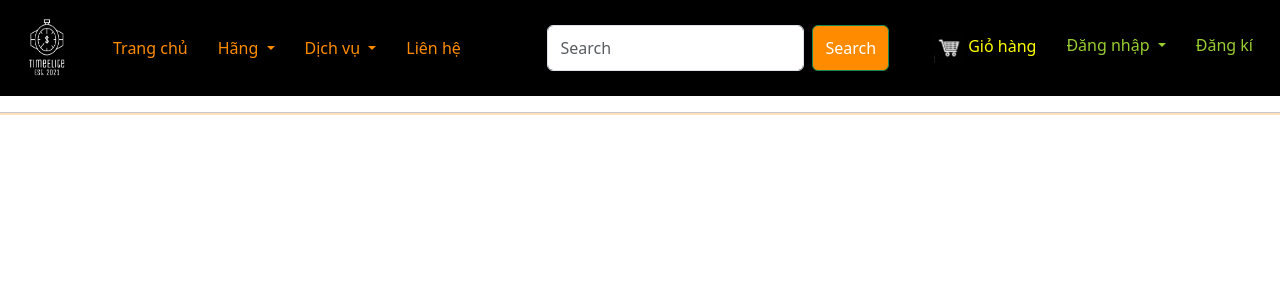
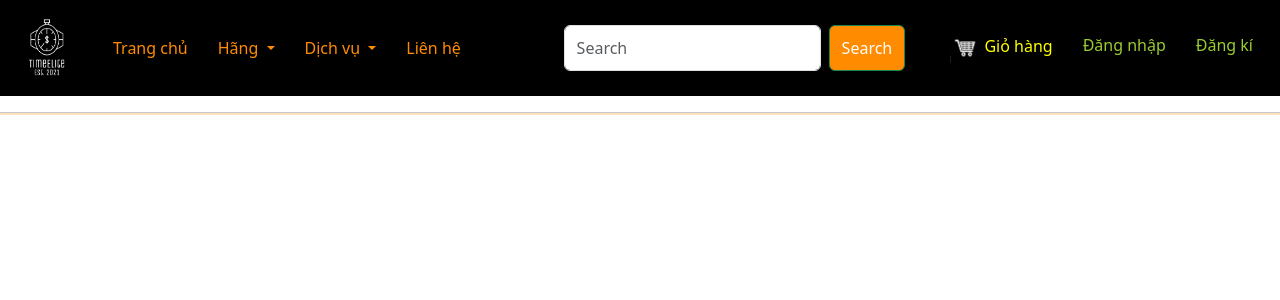
Before and after one commit to tantaivo2003/ASS-LTW-HK231, a PHP site: page /head.php in a window 1280 px wide. Shown: the top 300 px of the page. Run offline with PHP 8.4, Linux system fonts and the light colour scheme.

Commit message:
login fix

```diff
--- a/head.php
+++ b/head.php
@@ -117,14 +117,8 @@
                             </ul>
                         </li>
                     <?php else: ?>
-                    <li class="nav-item dropdown">
-                        <a class="nav-link dropdown-toggle" href="#" id="navbarDropdown" role="button" data-bs-toggle="dropdown" aria-expanded="false" style="color: yellowgreen">
-                          Đăng nhập
-                        </a>
-                        <ul class="dropdown-menu bg-black" aria-labelledby="navbarDropdown">
-                          <li><a class="dropdown-item" href="#" style="color: #FF8C00">Thành viên</a></li>
-                          <li><a class="dropdown-item" href="#" style="color: #FF8C00">Quản trị viên</a></li>
-                        </ul>
+                    <li class="nav-item">
+                        <a class="nav-link" href="#" style="color: yellowgreen">Đăng nhập</a>
                     </li>
                     <li class="nav-item">
                         <a class="nav-link" href="#" style="color: yellowgreen">Đăng kí</a>
```
